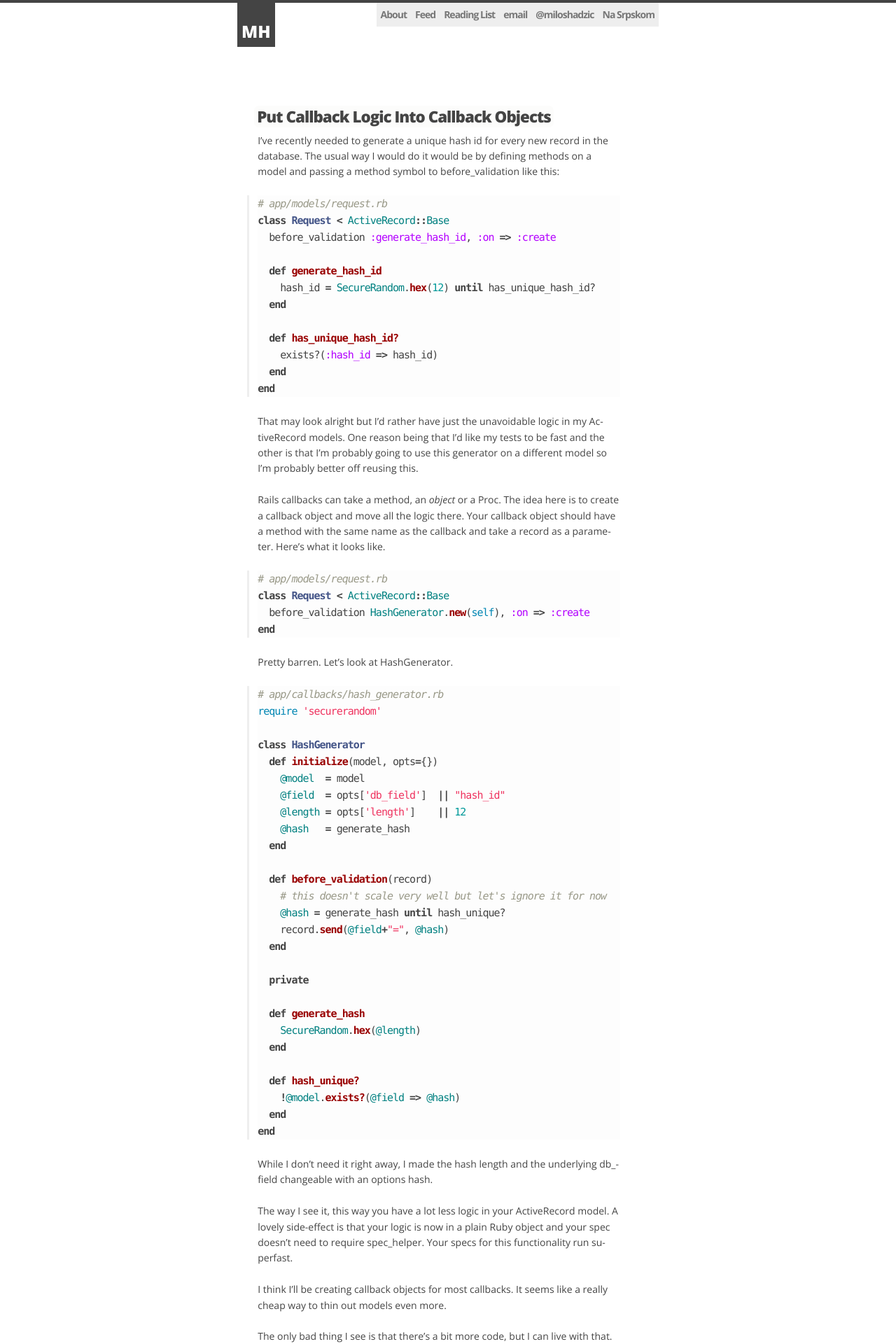
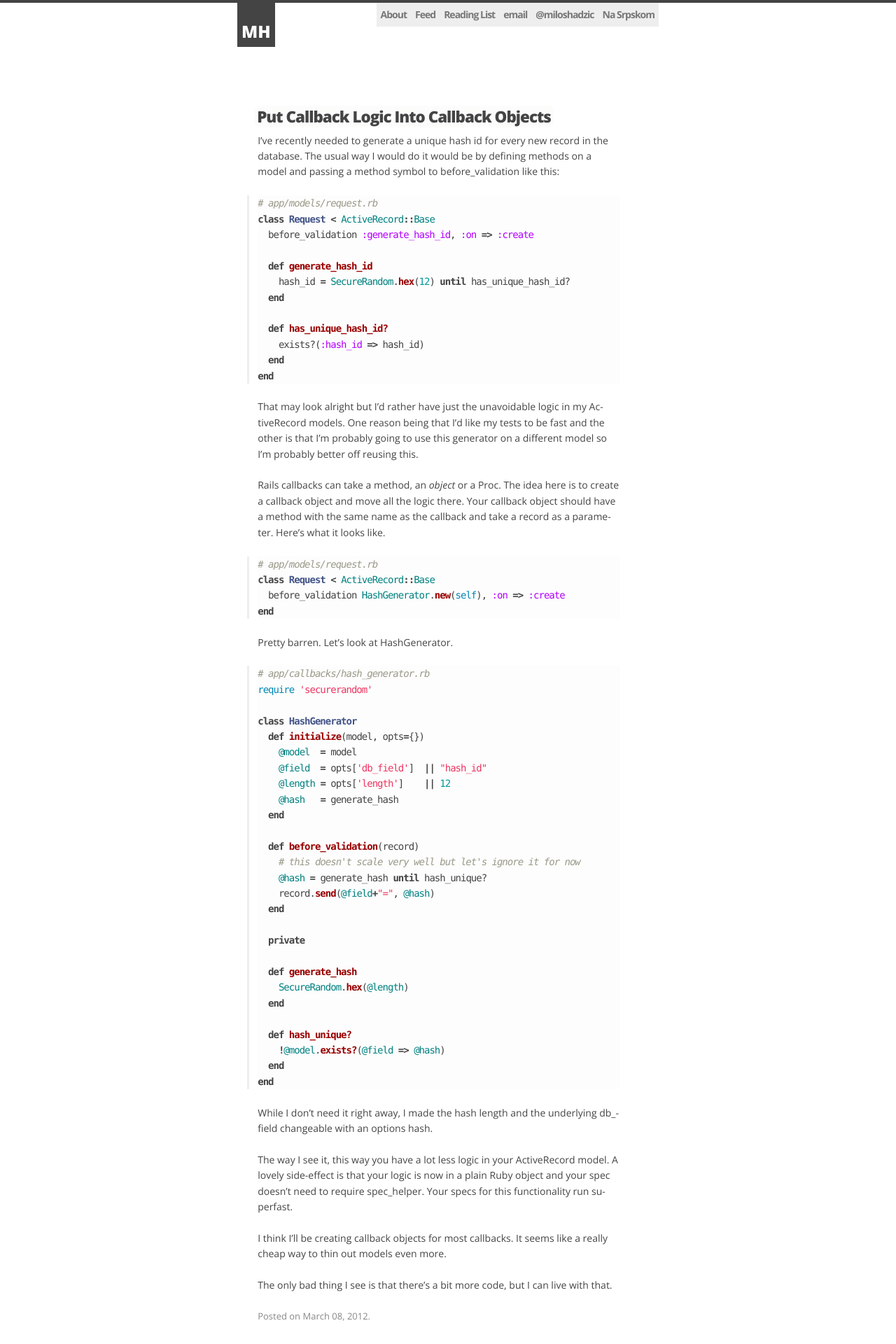
Before and after one commit to miloshadzic/miloshadzic.github.com, a Jekyll site: the page built from index.html, in a window 1280 px wide. Shown: the top 1920 px of the page at 70% size. Built offline with Jekyll 4.4.1, drawn with Linux system fonts in a browser that asks for light colours; some web fonts are replaced.

Commit message:
Reduce monospace size

```diff
--- a/resources/css/style.css
+++ b/resources/css/style.css
@@ -111,7 +111,7 @@ h6 {
   font-size: 0.5em; }
 
 .m, .mono, pre, code {
-  font-size: 15px;
+  font-size: 14px;
   line-height: 1.6em;
   margin-bottom: 1.6em;
   font-family: Consolas,Inconsolata,Monaco,monospace;
--- a/resources/sass/style.scss
+++ b/resources/sass/style.scss
@@ -114,7 +114,7 @@ h5 {font-size:0.75em;}
 h6 {font-size:0.5em;}
 
 .m, .mono, pre, code {
-  font-size:15px;
+  font-size:14px;
   line-height:1.6em;
   margin-bottom:1.6em;
   font-family: Consolas,Inconsolata,Monaco,monospace;
```
Also changed, not shown: resources/images/bg.png (added).
